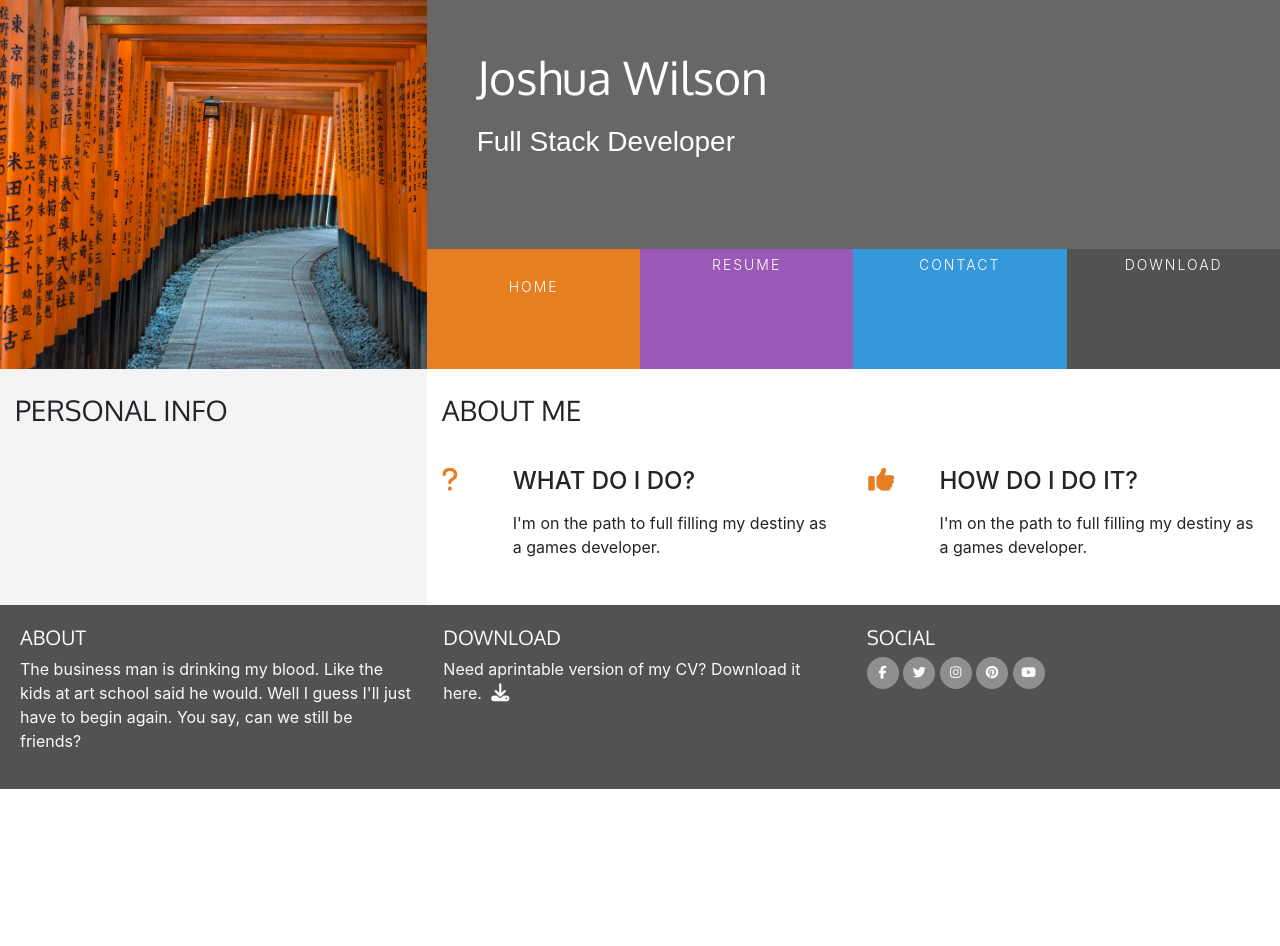
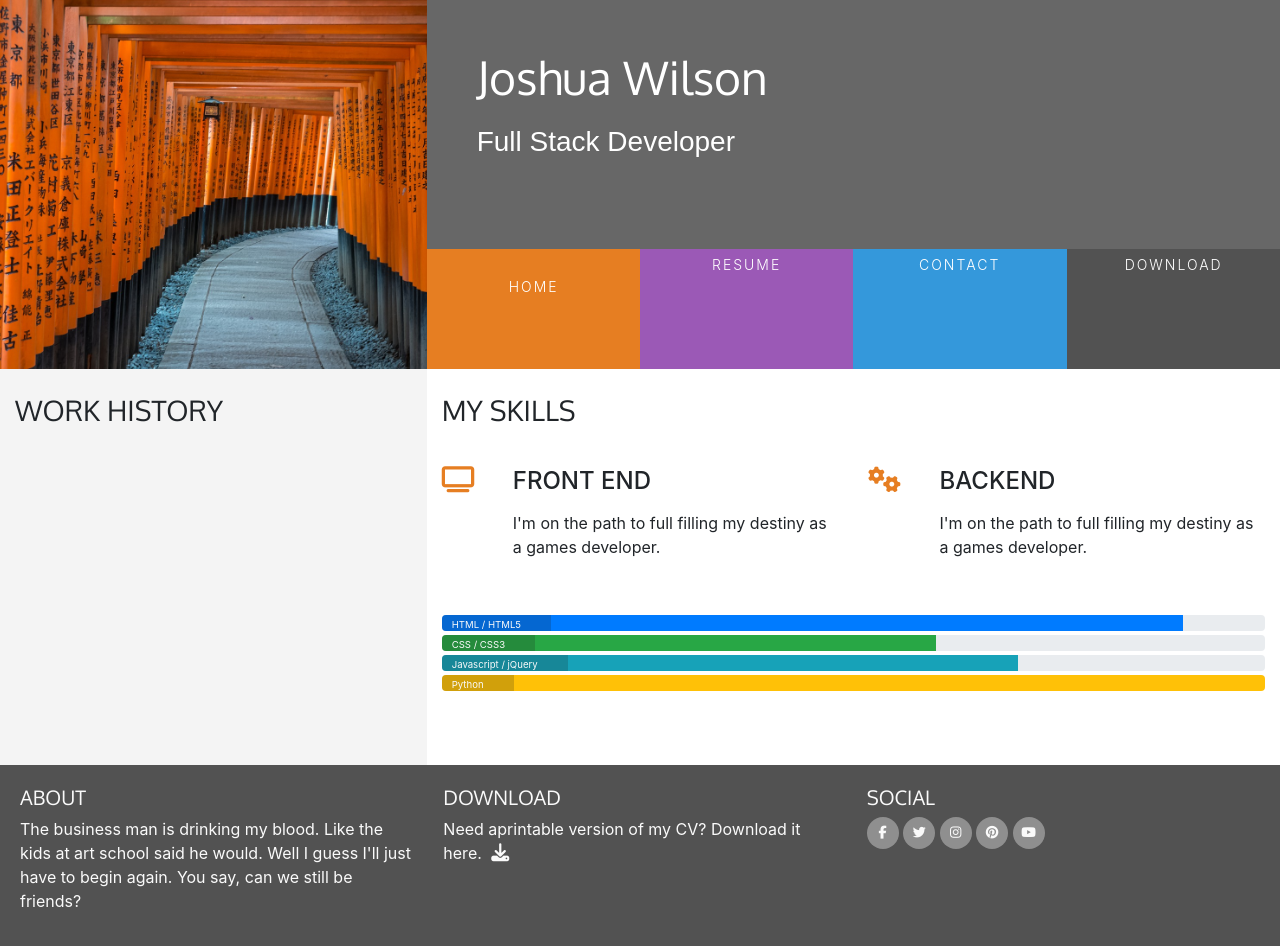
Before and after one commit to LordButley/BootstrapResume, a plain HTML site: page resume.html in a window 1280 px wide. Before the commit the page ends 800 px from the top, so only its background shows below. Drawn offline with nearby package versions, Linux system fonts and the light colour scheme; some icons are missing.

```diff
--- a/assets/css/style.css
+++ b/assets/css/style.css
@@ -27,6 +27,9 @@
 
 .ui-menu-color-download{
     background-color: #525252;
+}
+.bg-color-work-history{
+    background-color: #9B59b6;
 }
 
 h1,
@@ -211,7 +214,7 @@ footer {
     margin-bottom: 15px;
 }
 
-/* Three reasons */
+/* Personal Info */
 
 .personal-info-item {
     margin-bottom:20px;
@@ -245,3 +248,25 @@ footer {
     position: relative;
     width:60%;
 }
+
+/* Skills */
+
+.progress {
+    position:relative;
+    height: 25px;
+    margin-bottom: 4px;
+    font-size: .6rem !important;
+}
+
+.progress-type {
+    position: absolute;
+    left: 0px;
+    font-weight: 400;
+    padding: 3px 30px 2px 10px;
+    color:#fafafa;
+    background-color: rgba(25,25,25,0.2);
+}
+
+.progress-section {
+    margin:40px 20px;
+}
--- a/resume.html
+++ b/resume.html
@@ -48,7 +48,7 @@
                 <div class="row">
                     <div class="col-12">
                         <h3 class="section-heading uppercase">
-                            Personal Info
+                            Work History
                         </h3>
                     </div>
                 </div>
@@ -57,7 +57,7 @@
                 <div class="row">
                     <div class="col">
                         <h3 class="section-heading uppercase">
-                            About me
+                            My Skills
                         </h3>
                      </div>
                 </div>
@@ -65,10 +65,10 @@
                     <div class="col-10 offset-1 offset-sm-0 com-sm-4 col-md-6">
                         <div class="row">
                             <div class="col-2">
-                                <i class="three-reasons-icon fa fa-question" aria-hidden="true"></i>
+                                <i class="three-reasons-icon fa fa-tv" aria-hidden="true"></i>
                             </div>
                             <div class="col-10">
-                                <h4 class="three-reasons-heading uppercase">What do I do?</h4>
+                                <h4 class="three-reasons-heading uppercase">Front End</h4>
                                 <p>
                                     I'm on the path to full filling my destiny as a games developer.
                                 </p>
@@ -78,14 +78,42 @@
                     <div class="col-10 offset-1 offset-sm-0 com-sm-4 col-md-6">
                         <div class="row">
                             <div class="col-2">
-                                <i class="three-reasons-icon fa fa-thumbs-up" aria-hidden="true"></i>
+                                <i class="three-reasons-icon fa fa-gears" aria-hidden="true"></i>
                             </div>
                             <div class="col-10">
-                                <h4 class="three-reasons-heading uppercase">How do I do it?</h4>
+                                <h4 class="three-reasons-heading uppercase">Backend</h4>
                                 <p>
                                     I'm on the path to full filling my destiny as a games developer.
                                 </p>
                             </div>
+                        </div>
+                    </div>
+                </div>
+                <div class="row progress-section">
+                    <div class="col">
+                        <div class="progress">
+                            <div class="progress-bar" role="progressbar" aria-valuenow="90" aria-valuemin="0" aria-valuemax="100" style="width:90%;">
+                            <span class="sr-only">90% complete</span>
+                            </div>
+                            <span class="progress-type">HTML / HTML5</span>
+                        </div>
+                        <div class="progress">
+                            <div class="progress-bar bg-success" role="progressbar" aria-valuenow="60" aria-valuemin="0" aria-valuemax="100" style="width:60%;">
+                            <span class="sr-only">60% complete</span>
+                            </div>
+                            <span class="progress-type">CSS / CSS3</span>
+                        </div>
+                        <div class="progress">
+                            <div class="progress-bar bg-info" role="progressbar" aria-valuenow="70" aria-valuemin="0" aria-valuemax="100" style="width:70%;">
+                            <span class="sr-only">70% complete</span>
+                            </div>
+                            <span class="progress-type">Javascript / jQuery</span>
+                        </div>
+                        <div class="progress">
+                            <div class="progress-bar bg-warning" role="progressbar" aria-valuenow="100" aria-valuemin="0" aria-valuemax="100" style="width:100%;">
+                            <span class="sr-only">100% complete</span>
+                            </div>
+                            <span class="progress-type">Python</span>
                         </div>
                     </div>
                 </div>
```
